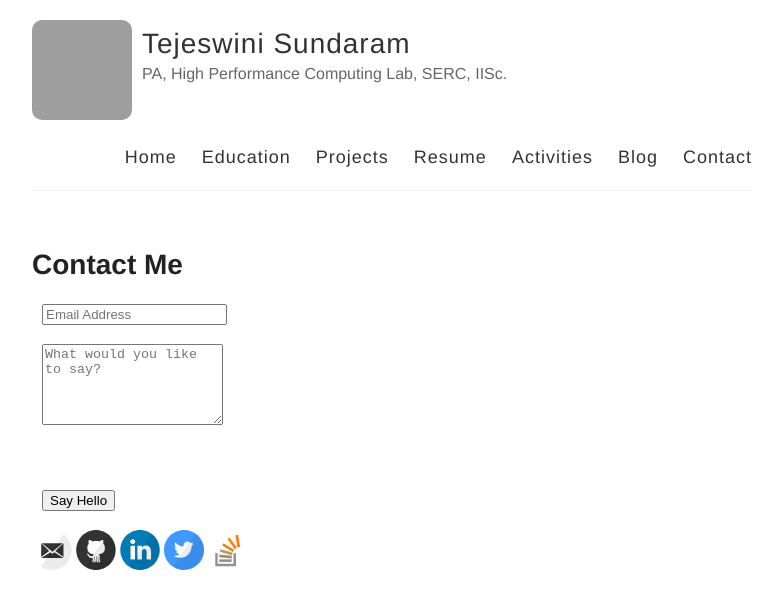
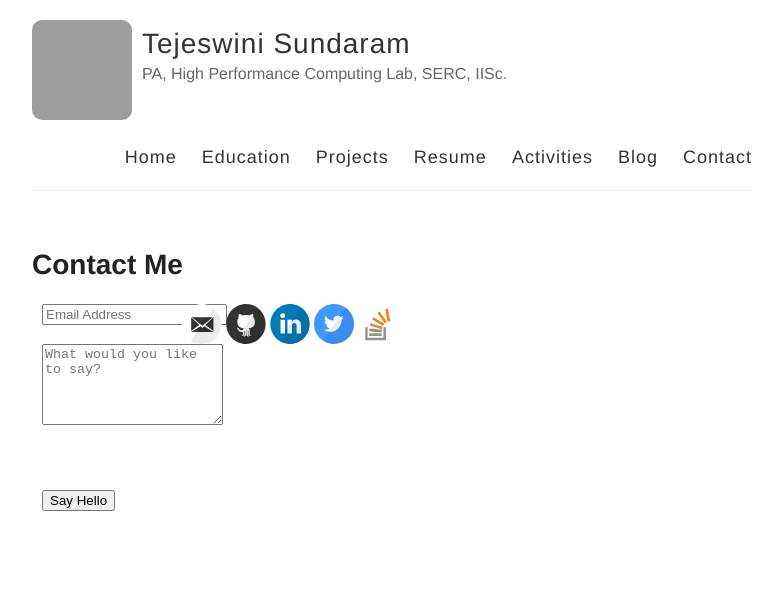
Before and after one commit to tejeswinisundaram/tejeswinisundaram.github.io, a Jekyll site: the page built from contact.html, in a window 1280 px wide. Shown: the top 609 px of the page, without its empty margins (248-1030 px from the left). Built offline with Jekyll 4.4.1, drawn with Linux system fonts in a browser that asks for light colours; Markdown is read by kramdown in place of the engine named in the settings; grey boxes are pictures that could not be loaded.

Commit message:
Update contact.html

```diff
--- a/contact.html
+++ b/contact.html
@@ -5,6 +5,9 @@ permalink: /contact/
 ---
  <link rel="stylesheet" type="text/css" href="{{ site.baseurl }}/style.css" />
 <div class="container">
+
+<div style="width:100%;">
+<div style="float:left; width:20%;">
 
 <form action="https://getsimpleform.com/messages?form_api_token=23de6fc7eee2d8b2763b70f0a56d0072" method="post" class="form-stacked">
     <input type='hidden' name='redirect_to' value='{{ site.url |}}/thankyou/' />
@@ -14,6 +17,12 @@ permalink: /contact/
     <input type="submit" class="button button-blue button-big mobile-block" value="Say Hello"> <br/><br/>
   </form>
 </div>
+<script src='https://www.google.com/recaptcha/api.js'></script>
+
+
+
+</div>
+<div style="float:right; width:80%; ">
 {% if site.footer-links.dribbble %}<a href="https://dribbble.com/{{ site.footer-links.dribbble }}"><i class="svg-icon dribbble"></i></a>{% endif %}
 {% if site.footer-links.email %}<a href="mailto:{{ site.footer-links.email }}"><i class="svg-icon email"></i></a>{% endif %}
 {% if site.footer-links.facebook %}<a href="https://www.facebook.com/{{ site.footer-links.facebook }}"><i class="svg-icon facebook"></i></a>{% endif %}
@@ -28,4 +37,7 @@ permalink: /contact/
 {% if site.footer-links.youtube %}<a href="https://youtube.com/{{ site.footer-links.youtube }}"><i class="svg-icon youtube"></i></a>{% endif %}
 {% if site.footer-links.googleplus %}<a href="https://plus.google.com/{{ site.footer-links.googleplus }}"><i class="svg-icon googleplus"></i></a>{% endif %}
 
-<script src='https://www.google.com/recaptcha/api.js'></script>
+
+</div>
+
+</div>
```
